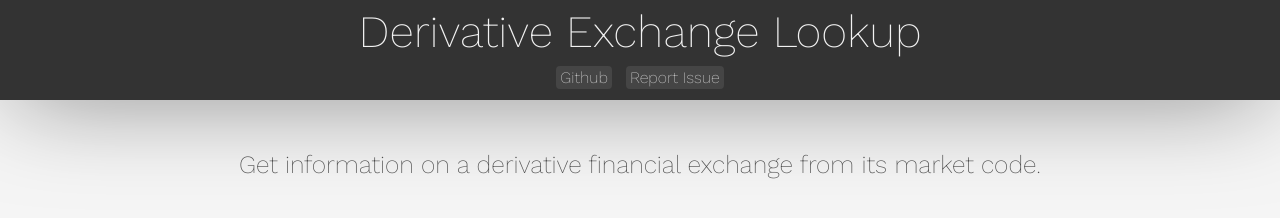
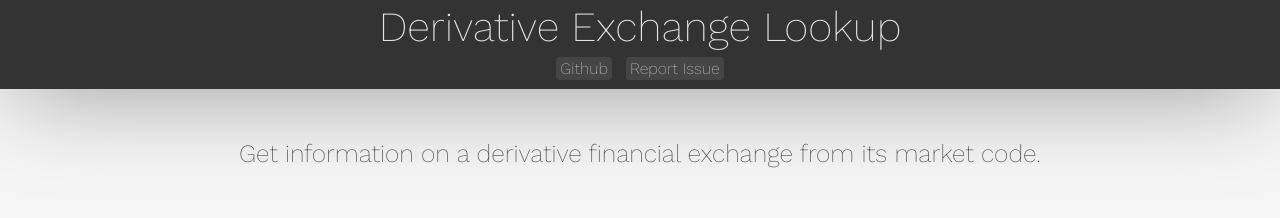
Before and after one commit to Alek-S/Derivative-Exchange-Lookup, a plain HTML site: page index.html in a window 1280 px wide. Drawn offline with nearby package versions, Linux system fonts and the light colour scheme.

Commit message:
minor style tweaks to top bar

```diff
--- a/style.css
+++ b/style.css
@@ -4,28 +4,28 @@ body {
 }
 h1{
 	font-family: 'Work Sans', sans-serif;
-	font-size: 2.8em;
+	font-size: 2.6em;
 	text-align: center;
 	margin-top: 0px;
-	margin-bottom: 10px;
+	margin-bottom: 8px;
 	font-weight: 200;
 }
 p{
 }
 .topBar{
 	width: 100%;
-	color: #f2f2f2;
+	color: #e6e6e6;
 	background: #333333;
 	margin: 0px 0px 0px 0px;
-	padding: 5px 0px 3px 0px;
--webkit-box-shadow: 0px 5px 100px -15px rgba(0,0,0,0.55);
--moz-box-shadow: 0px 5px 100px -15px rgba(0,0,0,0.55);
-box-shadow: 0px 5px 100px -15px rgba(0,0,0,0.55);
+	padding: 2px 0px 3px 0px;
+	-webkit-box-shadow: 0px 5px 100px -15px rgba(0,0,0,0.55);
+	-moz-box-shadow: 0px 5px 100px -15px rgba(0,0,0,0.55);
+	box-shadow: 0px 5px 100px -15px rgba(0,0,0,0.55);
 }
 .external{
 	text-align: center;
 	margin-top: 1px;
-	margin-bottom: 10px;
+	margin-bottom: 8px;
 }
 .external a{
 	display: inline;
@@ -33,15 +33,17 @@ box-shadow: 0px 5px 100px -15px rgba(0,0,0,0.55);
 	font-size: 1em;
 	font-weight: 200;
 	text-decoration: none;
-	color:  #d9d9d9;
+	color:  #cccccc;
 	background-color: #454545;
 	margin: 0px 5px 0px 5px;
 	padding: 2px 4px 2px 4px;
 	border-radius: 4px;
 	transition: background-color .3s;
+	transition: color .3s;
 }
 .external a:hover{
-	background-color: #0064cc;
+	color: #FFFFFF;
+	background-color: #0072e6;
 }
 .description{
 	margin: 50px auto 20px auto;
```
